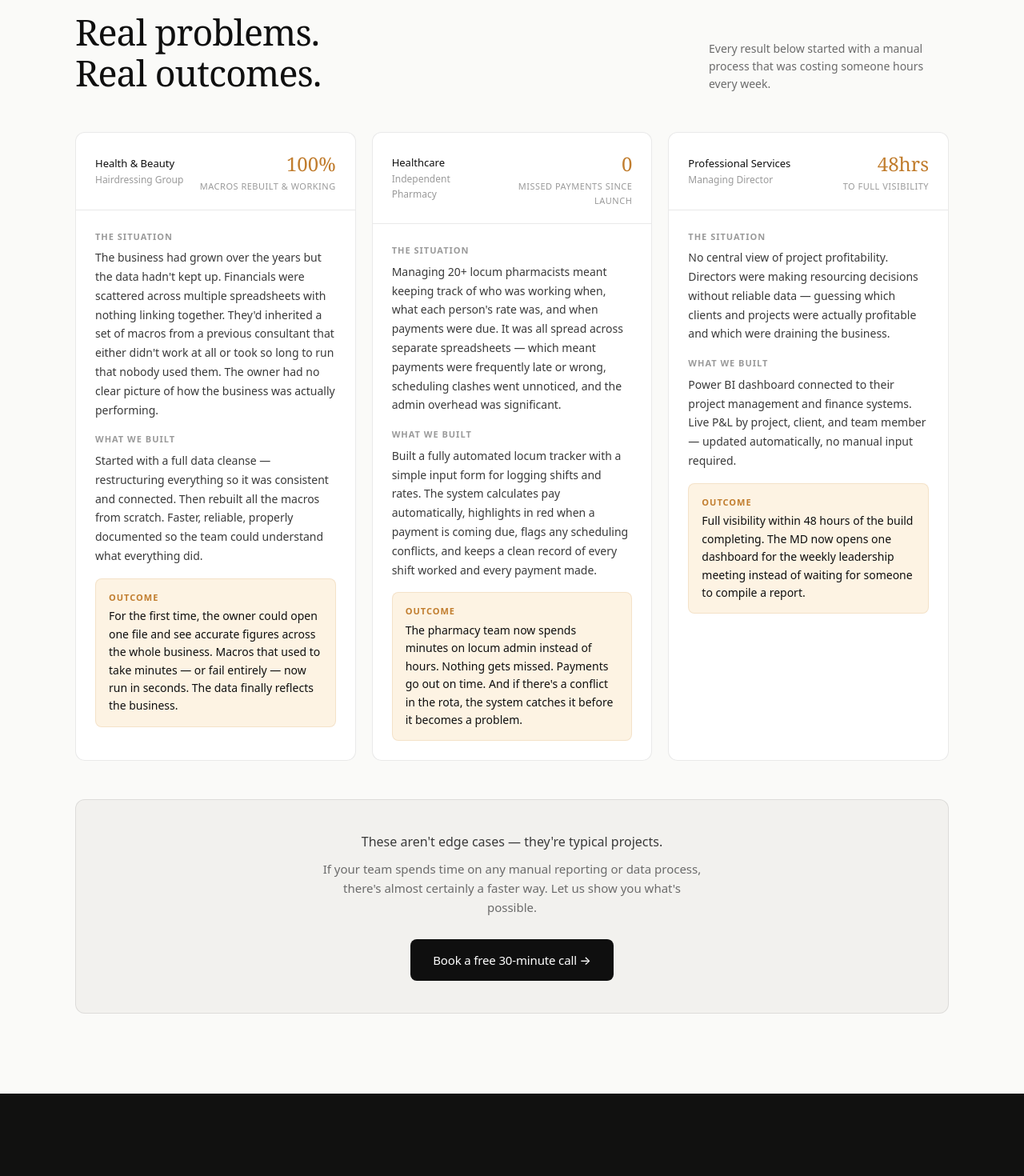
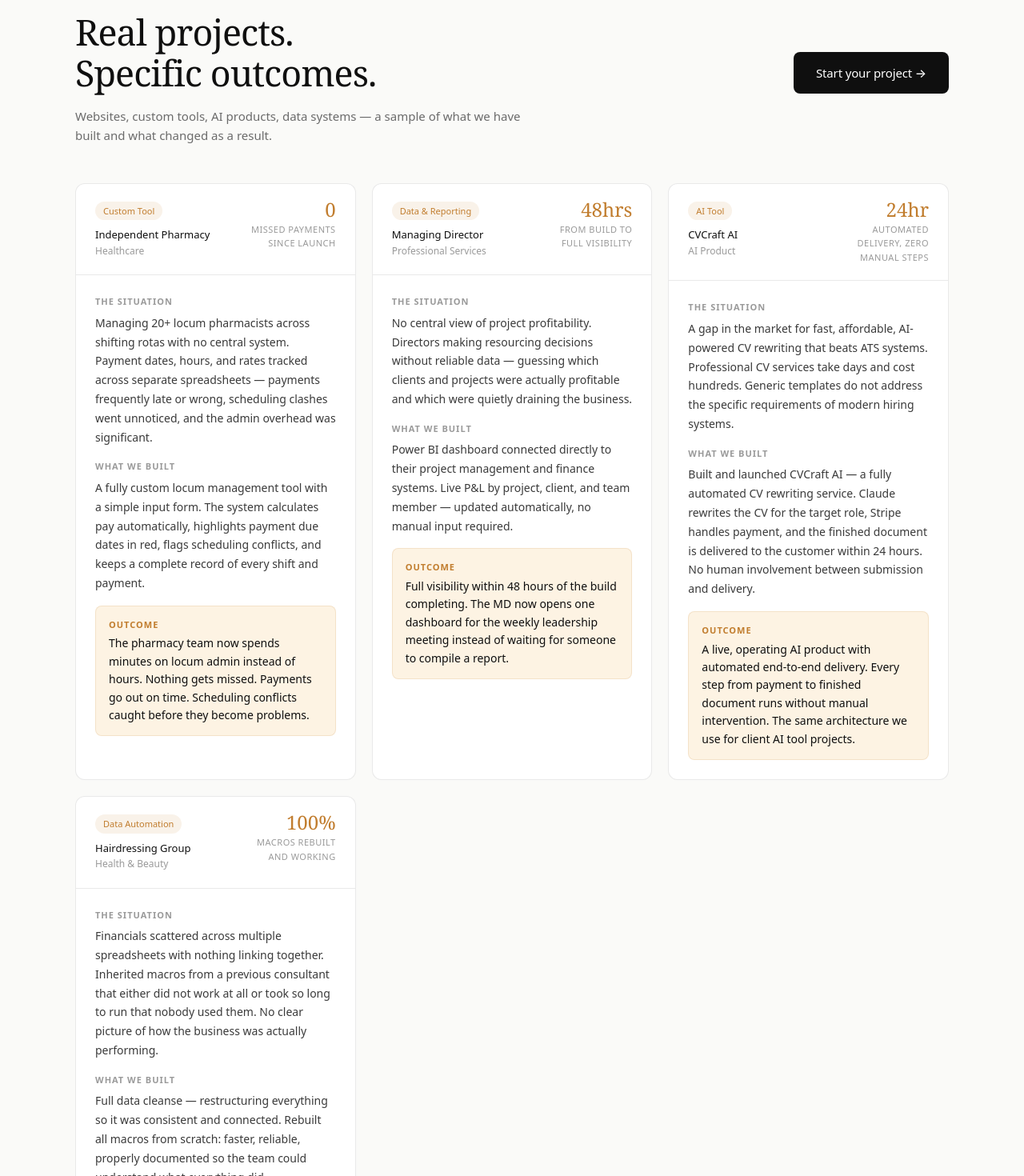
Before and after one commit to printpeachstudio-blip/lexalytic, a Next.js app: page / in a window 1280 px wide. Shown: the part 4640-6110 px from the top of the page at 80% size. Built offline with nearby package versions, Linux system fonts and the light colour scheme.

Commit message:
upgrade results section - add AI product case study, remove data-only framing, stronger metrics

```diff
--- a/components/Results.tsx
+++ b/components/Results.tsx
@@ -1,31 +1,49 @@
 'use client'
+
 const results = [
   {
-    industry: 'Health & Beauty',
-    role: 'Hairdressing Group',
-    problem: 'The business had grown over the years but the data hadn\'t kept up. Financials were scattered across multiple spreadsheets with nothing linking together. They\'d inherited a set of macros from a previous consultant that either didn\'t work at all or took so long to run that nobody used them. The owner had no clear picture of how the business was actually performing.',
-    solution: 'Started with a full data cleanse — restructuring everything so it was consistent and connected. Then rebuilt all the macros from scratch. Faster, reliable, properly documented so the team could understand what everything did.',
-    outcome: 'For the first time, the owner could open one file and see accurate figures across the whole business. Macros that used to take minutes — or fail entirely — now run in seconds. The data finally reflects the business.',
-    metric: '100%',
-    metricLabel: 'macros rebuilt & working',
-  },
-  {
     industry: 'Healthcare',
-    role: 'Independent Pharmacy',
-    problem: 'Managing 20+ locum pharmacists meant keeping track of who was working when, what each person\'s rate was, and when payments were due. It was all spread across separate spreadsheets — which meant payments were frequently late or wrong, scheduling clashes went unnoticed, and the admin overhead was significant.',
-    solution: 'Built a fully automated locum tracker with a simple input form for logging shifts and rates. The system calculates pay automatically, highlights in red when a payment is coming due, flags any scheduling conflicts, and keeps a clean record of every shift worked and every payment made.',
-    outcome: 'The pharmacy team now spends minutes on locum admin instead of hours. Nothing gets missed. Payments go out on time. And if there\'s a conflict in the rota, the system catches it before it becomes a problem.',
+    type: 'Custom Business Tool',
+    client: 'Independent Pharmacy',
+    problem: 'Managing 20+ locum pharmacists across shifting rotas with no central system. Payment dates, hours, and rates tracked across separate spreadsheets — payments frequently late or wrong, scheduling clashes went unnoticed, and the admin overhead was significant.',
+    solution: 'A fully custom locum management tool with a simple input form. The system calculates pay automatically, highlights payment due dates in red, flags scheduling conflicts, and keeps a complete record of every shift and payment.',
+    outcome: 'The pharmacy team now spends minutes on locum admin instead of hours. Nothing gets missed. Payments go out on time. Scheduling conflicts caught before they become problems.',
     metric: '0',
-    metricLabel: 'missed payments since launch',
+    metricLabel: 'Missed payments since launch',
+    tag: 'Custom Tool',
   },
   {
     industry: 'Professional Services',
-    role: 'Managing Director',
-    problem: 'No central view of project profitability. Directors were making resourcing decisions without reliable data — guessing which clients and projects were actually profitable and which were draining the business.',
-    solution: 'Power BI dashboard connected to their project management and finance systems. Live P&L by project, client, and team member — updated automatically, no manual input required.',
+    type: 'Power BI Dashboard',
+    client: 'Managing Director',
+    problem: 'No central view of project profitability. Directors making resourcing decisions without reliable data — guessing which clients and projects were actually profitable and which were quietly draining the business.',
+    solution: 'Power BI dashboard connected directly to their project management and finance systems. Live P&L by project, client, and team member — updated automatically, no manual input required.',
     outcome: 'Full visibility within 48 hours of the build completing. The MD now opens one dashboard for the weekly leadership meeting instead of waiting for someone to compile a report.',
     metric: '48hrs',
-    metricLabel: 'to full visibility',
+    metricLabel: 'From build to full visibility',
+    tag: 'Data & Reporting',
+  },
+  {
+    industry: 'AI Product',
+    type: 'AI-Powered SaaS',
+    client: 'CVCraft AI',
+    problem: 'A gap in the market for fast, affordable, AI-powered CV rewriting that beats ATS systems. Professional CV services take days and cost hundreds. Generic templates do not address the specific requirements of modern hiring systems.',
+    solution: 'Built and launched CVCraft AI — a fully automated CV rewriting service. Claude rewrites the CV for the target role, Stripe handles payment, and the finished document is delivered to the customer within 24 hours. No human involvement between submission and delivery.',
+    outcome: 'A live, operating AI product with automated end-to-end delivery. Every step from payment to finished document runs without manual intervention. The same architecture we use for client AI tool projects.',
+    metric: '24hr',
+    metricLabel: 'Automated delivery, zero manual steps',
+    tag: 'AI Tool',
+  },
+  {
+    industry: 'Health & Beauty',
+    type: 'Data Automation',
+    client: 'Hairdressing Group',
+    problem: 'Financials scattered across multiple spreadsheets with nothing linking together. Inherited macros from a previous consultant that either did not work at all or took so long to run that nobody used them. No clear picture of how the business was actually performing.',
+    solution: 'Full data cleanse — restructuring everything so it was consistent and connected. Rebuilt all macros from scratch: faster, reliable, properly documented so the team could understand what everything did.',
+    outcome: 'For the first time, the owner could open one file and see accurate figures across the whole business. Macros that used to take minutes — or fail entirely — now run in seconds.',
+    metric: '100%',
+    metricLabel: 'Macros rebuilt and working',
+    tag: 'Data Automation',
   },
 ]
 
@@ -34,30 +52,30 @@ export default function Results() {
     <section id="results" style={{ padding: 'clamp(60px, 8vw, 100px) 0', background: 'var(--bg)' }}>
       <div className="container">
         <span className="section-label">Results</span>
-        <div style={{ display: 'flex', justifyContent: 'space-between', alignItems: 'flex-end', marginBottom: '48px', flexWrap: 'wrap', gap: '16px' }}>
-          <h2 style={{ maxWidth: '420px' }}>Real problems.<br />Real outcomes.</h2>
-          <p style={{ color: 'var(--ink-3)', maxWidth: '300px', fontSize: '14px' }}>
-            Every result below started with a manual process that was costing someone hours every week.
-          </p>
+        <div style={{ display: 'flex', justifyContent: 'space-between', alignItems: 'flex-end', marginBottom: '16px', flexWrap: 'wrap', gap: '16px' }}>
+          <h2 style={{ maxWidth: '480px' }}>Real projects.<br />Specific outcomes.</h2>
+          <a href="#contact" className="btn-primary" style={{ flexShrink: 0 }}>Start your project →</a>
         </div>
-
+        <p style={{ color: 'var(--ink-3)', fontSize: '15px', marginBottom: '48px', maxWidth: '560px' }}>
+          Websites, custom tools, AI products, data systems — a sample of what we have built and what changed as a result.
+        </p>
         <div style={{ display: 'grid', gridTemplateColumns: 'repeat(auto-fit, minmax(min(100%, 340px), 1fr))', gap: '20px' }}>
           {results.map((r, i) => (
             <div key={i} style={{
               background: 'var(--white)', border: '1px solid var(--border)',
               borderRadius: 'var(--radius-lg)', overflow: 'hidden',
             }}>
-              <div style={{ padding: '20px 24px', borderBottom: '1px solid var(--border)', display: 'flex', justifyContent: 'space-between', alignItems: 'center' }}>
+              <div style={{ padding: '20px 24px', borderBottom: '1px solid var(--border)', display: 'flex', justifyContent: 'space-between', alignItems: 'flex-start' }}>
                 <div>
-                  <div style={{ fontSize: '13px', fontWeight: '500', color: 'var(--ink)' }}>{r.industry}</div>
-                  <div style={{ fontSize: '12px', color: 'var(--ink-4)' }}>{r.role}</div>
+                  <span style={{ fontSize: '11px', fontWeight: '500', color: 'var(--amber)', background: 'rgba(193,125,46,0.1)', padding: '3px 10px', borderRadius: '100px', display: 'inline-block', marginBottom: '8px' }}>{r.tag}</span>
+                  <div style={{ fontSize: '13px', fontWeight: '500', color: 'var(--ink)' }}>{r.client}</div>
+                  <div style={{ fontSize: '12px', color: 'var(--ink-4)' }}>{r.industry}</div>
                 </div>
                 <div style={{ textAlign: 'right' }}>
-                  <div style={{ fontFamily: 'var(--serif)', fontSize: '24px', color: 'var(--amber)' }}>{r.metric}</div>
-                  <div style={{ fontSize: '11px', color: 'var(--ink-4)', textTransform: 'uppercase', letterSpacing: '0.5px' }}>{r.metricLabel}</div>
+                  <div style={{ fontFamily: 'var(--serif)', fontSize: '24px', color: 'var(--amber)', lineHeight: '1' }}>{r.metric}</div>
+                  <div style={{ fontSize: '11px', color: 'var(--ink-4)', textTransform: 'uppercase', letterSpacing: '0.5px', marginTop: '4px', maxWidth: '120px' }}>{r.metricLabel}</div>
                 </div>
               </div>
-
               <div style={{ padding: '24px' }}>
                 <div style={{ marginBottom: '16px' }}>
                   <div style={{ fontSize: '11px', fontWeight: '600', color: 'var(--ink-4)', textTransform: 'uppercase', letterSpacing: '1px', marginBottom: '6px' }}>The situation</div>
@@ -78,19 +96,18 @@ export default function Results() {
             </div>
           ))}
         </div>
-
         <div style={{
-          marginTop: '48px', textAlign: 'center', padding: '40px',
+          marginTop: '48px', padding: '40px',
           background: 'var(--bg-2)', borderRadius: 'var(--radius-lg)',
-          border: '1px solid var(--border)',
+          border: '1px solid var(--border)', textAlign: 'center',
         }}>
-          <p style={{ fontSize: '16px', color: 'var(--ink-2)', marginBottom: '8px' }}>
-            These aren't edge cases — they're typical projects.
+          <p style={{ fontSize: '17px', color: 'var(--ink)', fontWeight: '500', marginBottom: '8px' }}>
+            Every project starts with a free 30-minute call.
           </p>
           <p style={{ fontSize: '15px', color: 'var(--ink-3)', marginBottom: '28px', maxWidth: '480px', margin: '0 auto 28px' }}>
-            If your team spends time on any manual reporting or data process, there's almost certainly a faster way. Let us show you what's possible.
+            Tell us what you are trying to build or fix. We will tell you what makes sense — and what it would cost.
           </p>
-          <a href="#contact" className="btn-primary">Book a free 30-minute call →</a>
+          <a href="#contact" className="btn-primary">Book your free scoping call →</a>
         </div>
       </div>
     </section>
```
